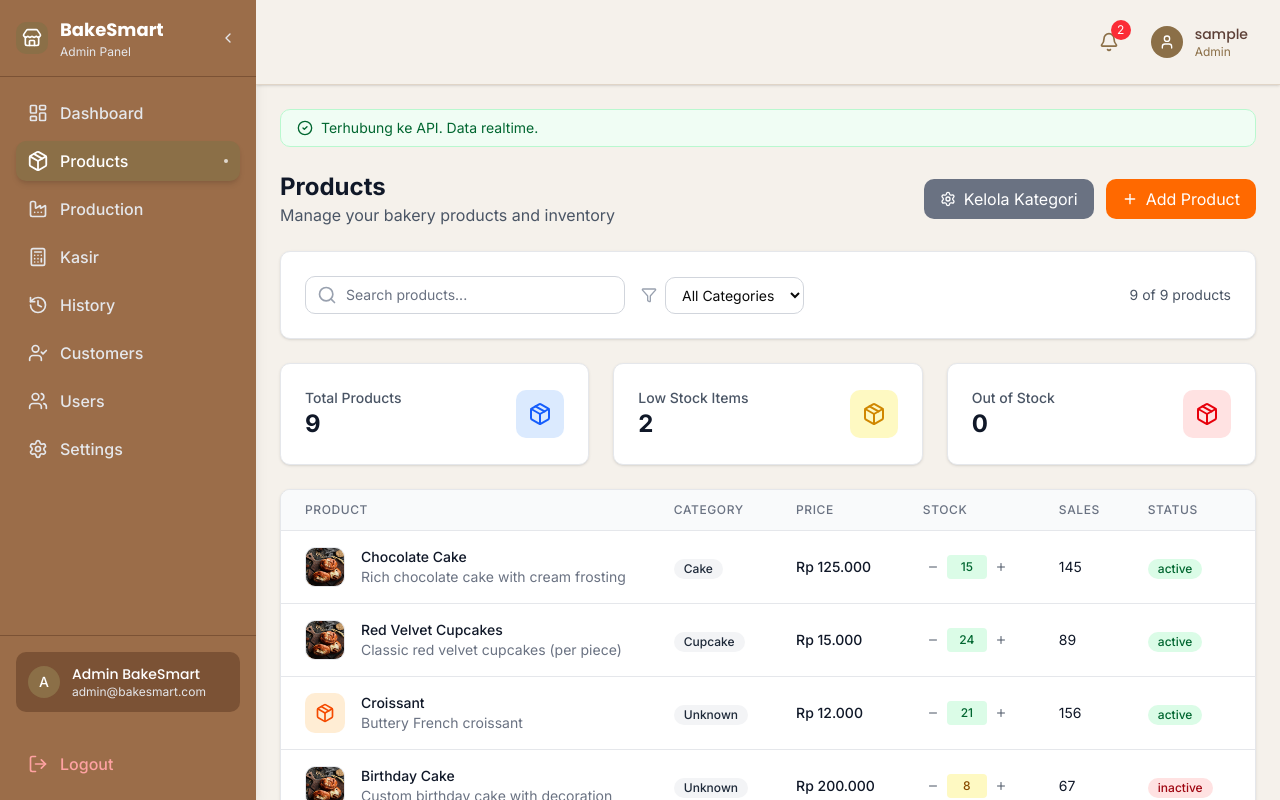
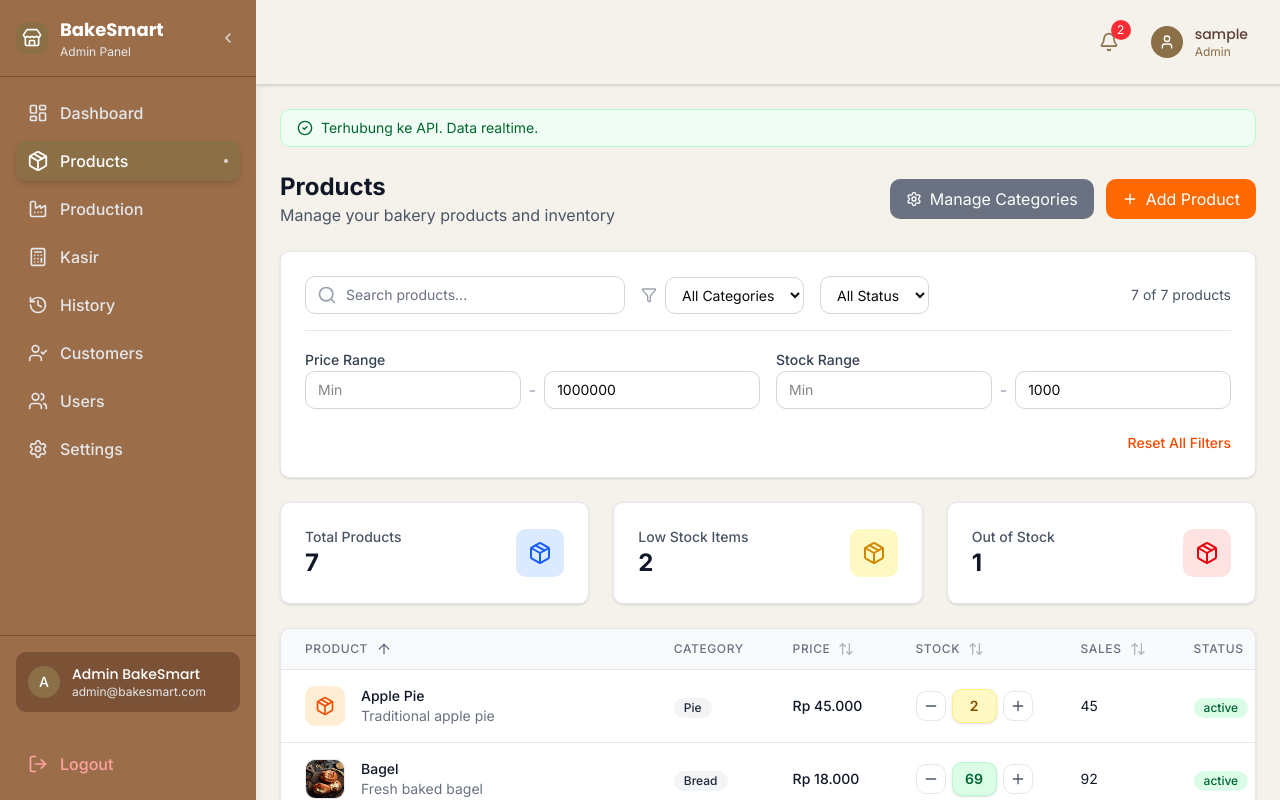
Before and after one commit to Hibah-MBKM-1537-BakeSmart/Hibah-MBKM-Bakesmart-Frontend, a Next.js app: page /admin/products in a window 1280 px wide. Built offline with nearby package versions, Linux system fonts and the light colour scheme; data requests are answered from the project's data file; sample sign-in values are in the browser's storage.

Commit message:
meningkatkan visibilitas admin/products biar tombol-tombolnya terlihat lebih esdedik

```diff
--- a/app/admin/products/page.tsx
+++ b/app/admin/products/page.tsx
@@ -11,7 +11,10 @@ import {
   Package,
   MoreHorizontal,
   Settings,
-  Minus
+  Minus,
+  ArrowUpDown,
+  ArrowUp,
+  ArrowDown
 } from 'lucide-react';
 import { AddProductModal } from '@/components/adminPage/productsPage/AddProductModal';
 import { CategoryManager } from '@/components/adminPage/productsPage/CategoryManager';
@@ -27,6 +30,11 @@ import { useProducts, Product } from '@/app/contexts/ProductsContext';
 export default function ProductsPage() {
   const [searchTerm, setSearchTerm] = useState('');
   const [selectedCategory, setSelectedCategory] = useState('all');
+  const [selectedStatus, setSelectedStatus] = useState<'all' | 'active' | 'inactive'>('all');
+  const [sortField, setSortField] = useState<'nama' | 'harga' | 'stok' | 'sales'>('nama');
+  const [sortDirection, setSortDirection] = useState<'asc' | 'desc'>('asc');
+  const [priceRange, setPriceRange] = useState<{ min: number; max: number }>({ min: 0, max: 1000000 });
+  const [stockRange, setStockRange] = useState<{ min: number; max: number }>({ min: 0, max: 1000 });
   const [showAddModal, setShowAddModal] = useState(false);
   const [showCategoryManager, setShowCategoryManager] = useState(false);
   const [showProductDetail, setShowProductDetail] = useState(false);
@@ -41,15 +49,72 @@ export default function ProductsPage() {
   // Combine 'all' with actual category names
   const categoryOptions = ['all', ...categories.map(cat => cat.nama)];
 
-  const filteredProducts = products.filter(product => {
+  // Sort and filter products
+  const filteredProducts = products
+    .filter(product => {
       // Add safety checks for undefined values
       if (!product || !product.nama) return false;
 
+      // Search filter
       const matchesSearch = product.nama.toLowerCase().includes(searchTerm.toLowerCase());
+
+      // Category filter
       const productCategory = product.jenis?.[0]?.nama || '';
       const matchesCategory = selectedCategory === 'all' || productCategory === selectedCategory;
-    return matchesSearch && matchesCategory;
+
+      // Status filter
+      const matchesStatus = selectedStatus === 'all' || product.status === selectedStatus;
+
+      // Price range filter
+      const matchesPrice = product.harga >= priceRange.min && product.harga <= priceRange.max;
+
+      // Stock range filter
+      const matchesStock = (product.stok ?? 0) >= stockRange.min && (product.stok ?? 0) <= stockRange.max;
+
+      return matchesSearch && matchesCategory && matchesStatus && matchesPrice && matchesStock;
+    })
+    .sort((a, b) => {
+      let comparison = 0;
+
+      switch (sortField) {
+        case 'nama':
+          comparison = a.nama.localeCompare(b.nama);
+          break;
+        case 'harga':
+          comparison = a.harga - b.harga;
+          break;
+        case 'stok':
+          comparison = (a.stok ?? 0) - (b.stok ?? 0);
+          break;
+        case 'sales':
+          comparison = (a.sales ?? 0) - (b.sales ?? 0);
+          break;
+        default:
+          comparison = 0;
+      }
+
+      return sortDirection === 'asc' ? comparison : -comparison;
     });
+
+  // Toggle sort
+  const handleSort = (field: 'nama' | 'harga' | 'stok' | 'sales') => {
+    if (sortField === field) {
+      setSortDirection(sortDirection === 'asc' ? 'desc' : 'asc');
+    } else {
+      setSortField(field);
+      setSortDirection('asc');
+    }
+  };
+
+  // Get sort icon
+  const getSortIcon = (field: 'nama' | 'harga' | 'stok' | 'sales') => {
+    if (sortField !== field) {
+      return <ArrowUpDown className="w-4 h-4 ml-1 opacity-50" />;
+    }
+    return sortDirection === 'asc'
+      ? <ArrowUp className="w-4 h-4 ml-1" />
+      : <ArrowDown className="w-4 h-4 ml-1" />;
+  };
 
   const formatPrice = (price: number) => {
     return new Intl.NumberFormat('id-ID', {
@@ -67,32 +132,32 @@ export default function ProductsPage() {
       // Show success notification
       addToast({
         type: 'success',
-        title: 'Produk berhasil ditambahkan!',
-        message: `${newProductData.nama} telah ditambahkan ke katalog produk.`,
+        title: 'Product added successfully!',
+        message: `${newProductData.nama} has been added to product catalog.`,
       });
     } catch (error) {
       addToast({
         type: 'error',
-        title: 'Gagal menambahkan produk',
-        message: error instanceof Error ? error.message : 'Terjadi kesalahan yang tidak diketahui',
+        title: 'Failed to add product',
+        message: error instanceof Error ? error.message : 'An unknown error occurred',
       });
     }
   };
 
   const handleDeleteProduct = async (productId: number, productName: string) => {
-    if (window.confirm(`Apakah Anda yakin ingin menghapus produk "${productName}"?`)) {
+    if (window.confirm(`Are you sure you want to delete product "${productName}"?`)) {
       try {
         await deleteProduct(productId);
         addToast({
           type: 'success',
-          title: 'Produk berhasil dihapus!',
-          message: `${productName} telah dihapus dari katalog produk.`,
+          title: 'Product deleted successfully!',
+          message: `${productName} has been removed from product catalog.`,
         });
       } catch (error) {
         addToast({
           type: 'error',
-          title: 'Gagal menghapus produk',
-          message: error instanceof Error ? error.message : 'Terjadi kesalahan yang tidak diketahui',
+          title: 'Failed to delete product',
+          message: error instanceof Error ? error.message : 'An unknown error occurred',
         });
       }
     }
@@ -117,14 +182,14 @@ export default function ProductsPage() {
       // Show success notification
       addToast({
         type: 'success',
-        title: 'Produk berhasil diupdate!',
-        message: `${productData.nama || selectedProduct.nama} telah diperbarui.`,
+        title: 'Product updated successfully!',
+        message: `${productData.nama || selectedProduct.nama} has been updated.`,
       });
     } catch (error) {
       addToast({
         type: 'error',
-        title: 'Gagal mengupdate produk',
-        message: error instanceof Error ? error.message : 'Terjadi kesalahan yang tidak diketahui',
+        title: 'Failed to update product',
+        message: error instanceof Error ? error.message : 'An unknown error occurred',
       });
     }
   };
@@ -188,16 +253,16 @@ export default function ProductsPage() {
       setTempStock('');
       addToast({
         type: 'success',
-        title: 'Stok berhasil diupdate!',
-        message: `Stok telah diperbarui menjadi ${stockValue}.`,
+        title: 'Stock updated successfully!',
+        message: `Stock has been updated to ${stockValue}.`,
       });
     } catch (error) {
       console.error('Error in saveStockEdit:', error);
       // Don't reset editingStockId so user can try again
       addToast({
         type: 'error',
-        title: 'Gagal mengupdate stok',
-        message: error instanceof Error ? error.message : 'Terjadi kesalahan',
+        title: 'Failed to update stock',
+        message: error instanceof Error ? error.message : 'An error occurred',
       });
     }
   };
@@ -226,7 +291,7 @@ export default function ProductsPage() {
             className="flex items-center justify-center space-x-2 bg-gray-500 text-white px-4 py-2 rounded-lg hover:bg-gray-600 transition-colors whitespace-nowrap"
           >
             <Settings className="w-4 h-4" />
-            <span className="text-sm lg:text-base">Kelola Kategori</span>
+            <span className="text-sm lg:text-base">Manage Categories</span>
           </button>
           <button
             onClick={() => setShowAddModal(true)}
@@ -240,6 +305,8 @@ export default function ProductsPage() {
 
       {/* Filters */}
       <div className="bg-white rounded-lg shadow-sm border border-gray-200 p-4 lg:p-6">
+        <div className="space-y-4">
+          {/* Search and Category Row */}
           <div className="flex flex-col lg:flex-row lg:items-center lg:justify-between gap-4">
             <div className="flex flex-col sm:flex-row gap-3 lg:gap-4 flex-1">
               {/* Search */}
@@ -271,10 +338,87 @@ export default function ProductsPage() {
                   ))}
                 </select>
               </div>
+
+              {/* Status Filter */}
+              <select
+                value={selectedStatus}
+                onChange={(e) => setSelectedStatus(e.target.value as 'all' | 'active' | 'inactive')}
+                className="border border-gray-300 rounded-lg px-3 py-2 focus:outline-none focus:ring-1 focus:ring-orange-500 focus:border-orange-500 text-sm w-full sm:w-auto"
+              >
+                <option value="all">All Status</option>
+                <option value="active">Active</option>
+                <option value="inactive">Inactive</option>
+              </select>
             </div>
 
             <div className="text-sm text-gray-600 text-center lg:text-right">
               {filteredProducts.length} of {products.length} products
+            </div>
+          </div>
+
+          {/* Advanced Filters Row */}
+          <div className="grid grid-cols-1 sm:grid-cols-2 gap-4 pt-4 border-t border-gray-200">
+            {/* Price Range */}
+            <div className="space-y-2">
+              <label className="text-sm font-medium text-gray-700">Price Range</label>
+              <div className="flex items-center gap-2">
+                <input
+                  type="number"
+                  placeholder="Min"
+                  value={priceRange.min || ''}
+                  onChange={(e) => setPriceRange(prev => ({ ...prev, min: Number(e.target.value) || 0 }))}
+                  className="w-full px-3 py-2 border border-gray-300 rounded-lg text-sm focus:outline-none focus:ring-1 focus:ring-orange-500"
+                />
+                <span className="text-gray-400">-</span>
+                <input
+                  type="number"
+                  placeholder="Max"
+                  value={priceRange.max || ''}
+                  onChange={(e) => setPriceRange(prev => ({ ...prev, max: Number(e.target.value) || 1000000 }))}
+                  className="w-full px-3 py-2 border border-gray-300 rounded-lg text-sm focus:outline-none focus:ring-1 focus:ring-orange-500"
+                />
+              </div>
+            </div>
+
+            {/* Stock Range */}
+            <div className="space-y-2">
+              <label className="text-sm font-medium text-gray-700">Stock Range</label>
+              <div className="flex items-center gap-2">
+                <input
+                  type="number"
+                  placeholder="Min"
+                  value={stockRange.min || ''}
+                  onChange={(e) => setStockRange(prev => ({ ...prev, min: Number(e.target.value) || 0 }))}
+                  className="w-full px-3 py-2 border border-gray-300 rounded-lg text-sm focus:outline-none focus:ring-1 focus:ring-orange-500"
+                />
+                <span className="text-gray-400">-</span>
+                <input
+                  type="number"
+                  placeholder="Max"
+                  value={stockRange.max || ''}
+                  onChange={(e) => setStockRange(prev => ({ ...prev, max: Number(e.target.value) || 1000 }))}
+                  className="w-full px-3 py-2 border border-gray-300 rounded-lg text-sm focus:outline-none focus:ring-1 focus:ring-orange-500"
+                />
+              </div>
+            </div>
+          </div>
+
+          {/* Reset Filters Button */}
+          <div className="flex justify-end pt-2">
+            <button
+              onClick={() => {
+                setSearchTerm('');
+                setSelectedCategory('all');
+                setSelectedStatus('all');
+                setPriceRange({ min: 0, max: 1000000 });
+                setStockRange({ min: 0, max: 1000 });
+                setSortField('nama');
+                setSortDirection('asc');
+              }}
+              className="text-sm text-orange-600 hover:text-orange-700 font-medium"
+            >
+              Reset All Filters
+            </button>
           </div>
         </div>
       </div>
@@ -328,20 +472,44 @@ export default function ProductsPage() {
           <table className="min-w-full divide-y divide-gray-200 w-full">
             <thead className="bg-gray-50">
               <tr>
-                <th className="px-3 lg:px-6 py-3 text-left text-xs font-medium text-gray-500 uppercase tracking-wider whitespace-nowrap">
-                  Product
+                <th className="px-3 lg:px-6 py-3 text-left whitespace-nowrap">
+                  <button
+                    onClick={() => handleSort('nama')}
+                    className="flex items-center space-x-1 text-xs font-medium text-gray-500 uppercase tracking-wider hover:text-gray-700"
+                  >
+                    <span>Product</span>
+                    {getSortIcon('nama')}
+                  </button>
                 </th>
                 <th className="px-3 lg:px-6 py-3 text-left text-xs font-medium text-gray-500 uppercase tracking-wider whitespace-nowrap">
                   Category
                 </th>
-                <th className="px-3 lg:px-6 py-3 text-left text-xs font-medium text-gray-500 uppercase tracking-wider whitespace-nowrap">
-                  Price
+                <th className="px-3 lg:px-6 py-3 text-left whitespace-nowrap">
+                  <button
+                    onClick={() => handleSort('harga')}
+                    className="flex items-center space-x-1 text-xs font-medium text-gray-500 uppercase tracking-wider hover:text-gray-700"
+                  >
+                    <span>Price</span>
+                    {getSortIcon('harga')}
+                  </button>
                 </th>
-                <th className="px-3 lg:px-6 py-3 text-left text-xs font-medium text-gray-500 uppercase tracking-wider whitespace-nowrap">
-                  Stock
+                <th className="px-3 lg:px-6 py-3 text-left whitespace-nowrap">
+                  <button
+                    onClick={() => handleSort('stok')}
+                    className="flex items-center space-x-1 text-xs font-medium text-gray-500 uppercase tracking-wider hover:text-gray-700"
+                  >
+                    <span>Stock</span>
+                    {getSortIcon('stok')}
+                  </button>
                 </th>
-                <th className="px-3 lg:px-6 py-3 text-left text-xs font-medium text-gray-500 uppercase tracking-wider whitespace-nowrap">
-                  Sales
+                <th className="px-3 lg:px-6 py-3 text-left whitespace-nowrap">
+                  <button
+                    onClick={() => handleSort('sales')}
+                    className="flex items-center space-x-1 text-xs font-medium text-gray-500 uppercase tracking-wider hover:text-gray-700"
+                  >
+                    <span>Sales</span>
+                    {getSortIcon('sales')}
+                  </button>
                 </th>
                 <th className="px-3 lg:px-6 py-3 text-left text-xs font-medium text-gray-500 uppercase tracking-wider whitespace-nowrap">
                   Status
@@ -420,52 +588,54 @@ export default function ProductsPage() {
                               cancelStockEdit();
                             }
                           }}
-                          className="w-16 px-2 py-1 border border-orange-500 rounded text-center focus:outline-none focus:ring-2 focus:ring-orange-500"
+                          className="w-20 px-3 py-2 border-2 border-orange-500 rounded-lg text-center focus:outline-none focus:ring-2 focus:ring-orange-500 font-semibold"
                           autoFocus
                           placeholder="0"
                         />
                         <button
                           onClick={() => saveStockEdit(product.id)}
-                          className="text-green-600 hover:text-green-700 text-xs font-medium"
+                          className="p-2 bg-green-500 text-white rounded-lg hover:bg-green-600 transition-colors shadow-sm"
+                          title="Save"
                         >
-                          ✓
+                          <span className="text-base font-bold">✓</span>
                         </button>
                         <button
                           onClick={cancelStockEdit}
-                          className="text-red-600 hover:text-red-700 text-xs font-medium"
+                          className="p-2 bg-red-500 text-white rounded-lg hover:bg-red-600 transition-colors shadow-sm"
+                          title="Cancel"
                         >
-                          ✕
+                          <span className="text-base font-bold">✕</span>
                         </button>
                       </div>
                     ) : (
-                      <div className="flex items-center gap-1">
+                      <div className="flex items-center gap-1.5">
                         <button
                           onClick={() => handleStockDecrement(product.id)}
-                          className="p-1 hover:bg-gray-100 rounded transition-colors disabled:opacity-50 disabled:cursor-not-allowed"
+                          className="p-1.5 hover:bg-red-50 rounded-lg transition-colors disabled:opacity-50 disabled:cursor-not-allowed disabled:hover:bg-transparent border border-gray-200 hover:border-red-300"
                           disabled={!product.stok || product.stok === 0}
-                          title="Kurangi stok"
+                          title="Decrease stock"
                         >
-                          <Minus className="w-3 h-3 text-gray-600" />
+                          <Minus className="w-4 h-4 text-gray-600 hover:text-red-600" />
                         </button>
                         <button
                           onClick={() => startEditingStock(product.id, product.stok || 0)}
-                          className={`min-w-[40px] px-2 py-1 rounded text-xs font-medium transition-colors ${
+                          className={`min-w-[45px] px-3 py-1.5 rounded-lg text-sm font-semibold transition-all shadow-sm ${
                             !product.stok || product.stok === 0
-                              ? 'bg-red-100 text-red-800 hover:bg-red-200'
+                              ? 'bg-red-100 text-red-800 hover:bg-red-200 border border-red-200'
                               : product.stok < 10
-                              ? 'bg-yellow-100 text-yellow-800 hover:bg-yellow-200'
-                              : 'bg-green-100 text-green-800 hover:bg-green-200'
+                              ? 'bg-yellow-100 text-yellow-800 hover:bg-yellow-200 border border-yellow-200'
+                              : 'bg-green-100 text-green-800 hover:bg-green-200 border border-green-200'
                           }`}
-                          title="Klik untuk edit stok"
+                          title="Click to edit stock"
                         >
                           {product.stok ?? 0}
                         </button>
                         <button
                           onClick={() => handleStockIncrement(product.id)}
-                          className="p-1 hover:bg-gray-100 rounded transition-colors"
-                          title="Tambah stok"
+                          className="p-1.5 hover:bg-green-50 rounded-lg transition-colors border border-gray-200 hover:border-green-300"
+                          title="Increase stock"
                         >
-                          <Plus className="w-3 h-3 text-gray-600" />
+                          <Plus className="w-4 h-4 text-gray-600 hover:text-green-600" />
                         </button>
                       </div>
                     )}
@@ -483,30 +653,27 @@ export default function ProductsPage() {
                     </span>
                   </td>
                   <td className="px-3 lg:px-6 py-4 whitespace-nowrap text-right text-sm font-medium">
-                    <div className="flex items-center justify-end space-x-1 lg:space-x-2">
+                    <div className="flex items-center justify-end gap-2">
                       <button
                         onClick={() => handleViewProduct(product.id)}
-                        className="text-gray-400 hover:text-gray-600 p-1"
-                        title="Lihat Detail"
+                        className="p-2 rounded-lg bg-blue-50 text-blue-600 hover:bg-blue-100 hover:text-blue-700 transition-colors"
+                        title="View Details"
                       >
-                        <Eye className="w-4 h-4" />
+                        <Eye className="w-4 h-4 lg:w-5 lg:h-5" />
                       </button>
                       <button
-                        onClick={() => handleEditProduct(product.id, product.nama || 'Produk')}
-                        className="text-gray-400 hover:text-orange-600 p-1"
-                        title="Edit Produk"
+                        onClick={() => handleEditProduct(product.id, product.nama || 'Product')}
+                        className="p-2 rounded-lg bg-orange-50 text-orange-600 hover:bg-orange-100 hover:text-orange-700 transition-colors"
+                        title="Edit Product"
                       >
-                        <Edit className="w-4 h-4" />
+                        <Edit className="w-4 h-4 lg:w-5 lg:h-5" />
                       </button>
                       <button
-                        onClick={() => handleDeleteProduct(product.id, product.nama || 'Produk')}
-                        className="text-gray-400 hover:text-red-600 p-1"
-                        title="Hapus Produk"
+                        onClick={() => handleDeleteProduct(product.id, product.nama || 'Product')}
+                        className="p-2 rounded-lg bg-red-50 text-red-600 hover:bg-red-100 hover:text-red-700 transition-colors"
+                        title="Delete Product"
                       >
-                        <Trash2 className="w-4 h-4" />
-                      </button>
-                      <button className="text-gray-400 hover:text-gray-600 p-1">
-                        <MoreHorizontal className="w-4 h-4" />
+                        <Trash2 className="w-4 h-4 lg:w-5 lg:h-5" />
                       </button>
                     </div>
                   </td>
--- a/db.json
+++ b/db.json
@@ -51,41 +51,6 @@
       ]
     },
     {
-      "id": 3,
-      "nama": "Croissant",
-      "deskripsi": "Buttery French croissant",
-      "harga": 12000,
-      "stok": 21,
-      "created_at": "2024-01-15T00:00:00.000Z",
-      "updated_at": "2025-10-30T15:11:47.504Z",
-      "status": "active",
-      "rating": 4.2,
-      "sales": 156,
-      "jenis": [],
-      "hari_tersedia": []
-    },
-    {
-      "id": 4,
-      "nama": "Birthday Cake",
-      "deskripsi": "Custom birthday cake with decoration",
-      "harga": 200000,
-      "stok": 8,
-      "created_at": "2024-01-15T00:00:00.000Z",
-      "updated_at": "2025-10-30T15:12:28.184Z",
-      "status": "inactive",
-      "rating": 4.9,
-      "sales": 67,
-      "jenis": [],
-      "gambars": [
-        {
-          "id": 4,
-          "file_path": "/img/Roti.png",
-          "product_id": 4
-        }
-      ],
-      "hari_tersedia": []
-    },
-    {
       "id": 5,
       "nama": "Donuts Box (12 pcs)",
       "deskripsi": "Mixed flavors donut box",
@@ -115,9 +80,9 @@
       "nama": "Cheese Tart",
       "deskripsi": "Creamy cheese tart",
       "harga": 25000,
-      "stok": 12,
+      "stok": 0,
       "created_at": "2024-01-15T00:00:00.000Z",
-      "updated_at": "2024-12-15T00:00:00.000Z",
+      "updated_at": "2025-10-30T15:38:05.477Z",
       "status": "active",
       "rating": 4.5,
       "sales": 78,
@@ -140,9 +105,9 @@
       "nama": "Apple Pie",
       "deskripsi": "Traditional apple pie",
       "harga": 45000,
-      "stok": 6,
+      "stok": 2,
       "created_at": "2024-01-15T00:00:00.000Z",
-      "updated_at": "2024-12-15T00:00:00.000Z",
+      "updated_at": "2025-10-30T15:32:20.602Z",
       "status": "active",
       "rating": 4.7,
       "sales": 45,
```
Lines whose indentation alone changed are shown as unchanged.
